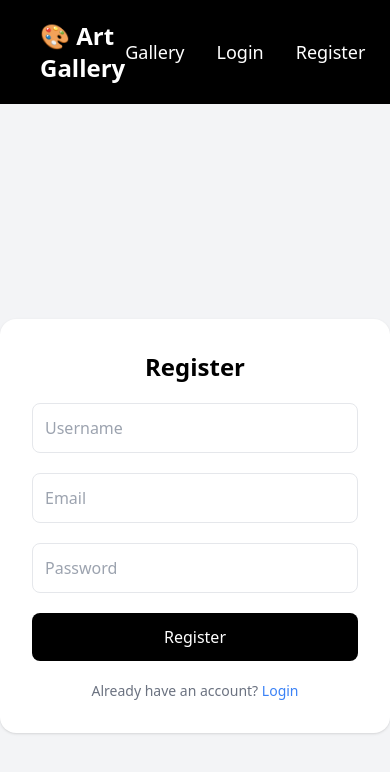
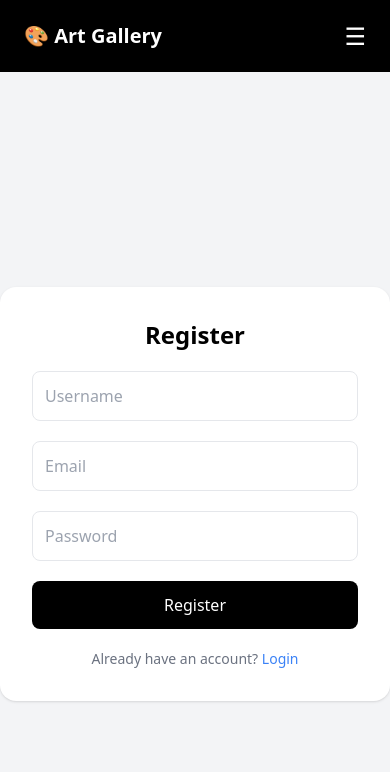
Before and after one commit to voanhkiet/artist-gallery, a React (Vite) app: page /register in a window 390 px wide. Shown: the top 772 px of the page. Built offline with nearby package versions, Linux system fonts and the light colour scheme.

Commit message:
update UI for mobile

```diff
--- a/src/components/Navbar.jsx
+++ b/src/components/Navbar.jsx
@@ -1,7 +1,9 @@
 import { Link, useNavigate } from "react-router-dom";
+import { useState } from "react";
 
 export default function Navbar({ token, setToken }) {
   const navigate = useNavigate();
+  const [open, setOpen] = useState(false);
 
   const handleLogout = () => {
     localStorage.removeItem("token");
@@ -10,14 +12,25 @@ export default function Navbar({ token, setToken }) {
   };
 
   return (
-    <nav className="bg-black text-white px-10 py-5 flex justify-between items-center shadow-lg">
+    <nav className="bg-black text-white px-6 md:px-10 py-5 shadow-lg">
 
-      {/* LEFT */}
-      <h1 className="text-2xl font-bold">🎨 Art Gallery</h1>
+      {/* TOP BAR */}
+      <div className="flex justify-between items-center">
 
-      {/* RIGHT */}
-      <div className="flex gap-8 text-lg items-center">
+        <h1 className="text-xl md:text-2xl font-bold">
+          🎨 Art Gallery
+        </h1>
 
+        {/* ☰ Mobile button */}
+        <button
+          className="md:hidden text-2xl"
+          onClick={() => setOpen(!open)}
+        >
+          ☰
+        </button>
+
+        {/* DESKTOP MENU */}
+        <div className="hidden md:flex gap-8 text-lg items-center">
           <Link to="/" className="hover:text-gray-400">
             Gallery
           </Link>
@@ -46,6 +59,43 @@ export default function Navbar({ token, setToken }) {
             </>
           )}
         </div>
+      </div>
+
+      {/* 📱 MOBILE MENU */}
+      {open && (
+        <div className="flex flex-col gap-4 mt-4 md:hidden text-lg">
+          <Link to="/" onClick={() => setOpen(false)}>
+            Gallery
+          </Link>
+
+          {!token ? (
+            <>
+              <Link to="/login" onClick={() => setOpen(false)}>
+                Login
+              </Link>
+              <Link to="/register" onClick={() => setOpen(false)}>
+                Register
+              </Link>
+            </>
+          ) : (
+            <>
+              <Link to="/dashboard" onClick={() => setOpen(false)}>
+                Dashboard
+              </Link>
+
+              <button
+                onClick={() => {
+                  handleLogout();
+                  setOpen(false);
+                }}
+                className="text-left text-red-400"
+              >
+                Logout
+              </button>
+            </>
+          )}
+        </div>
+      )}
     </nav>
   );
 }
```
Lines whose indentation alone changed are shown as unchanged.
